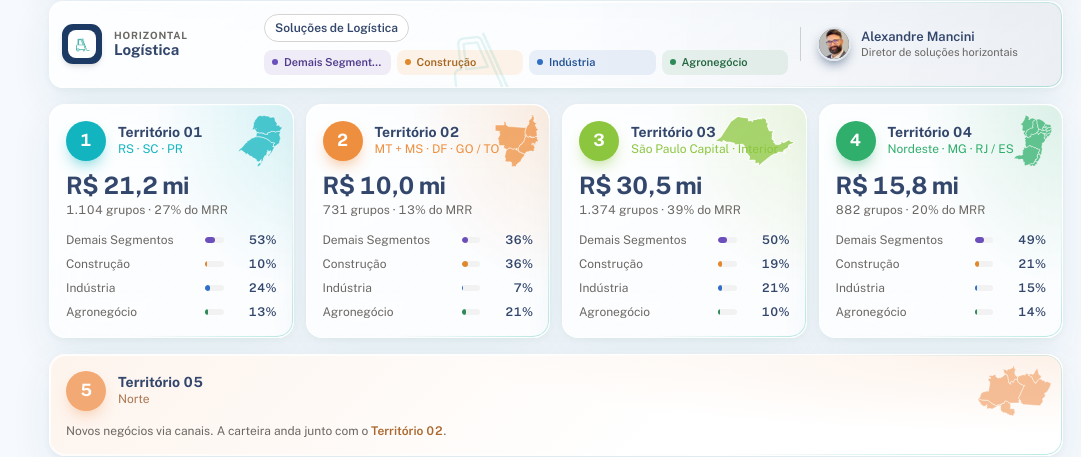
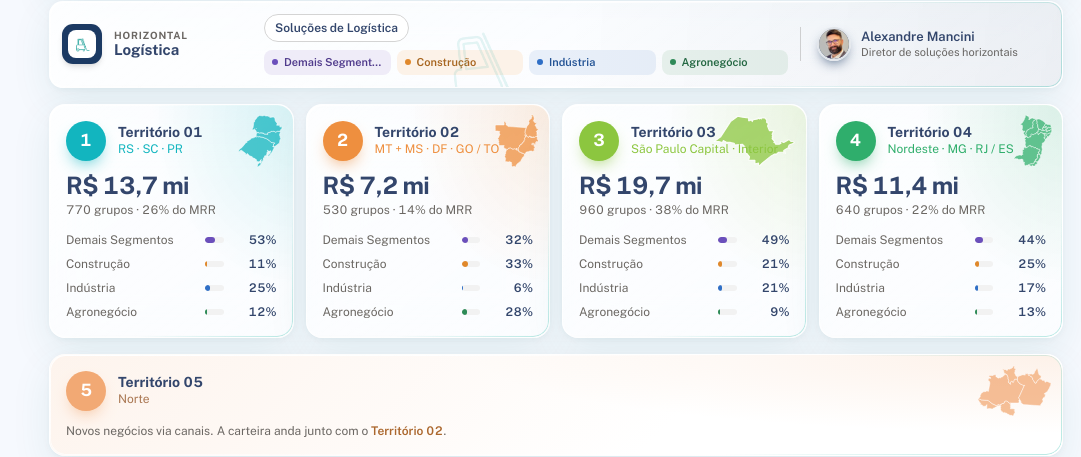
Before and after one commit to brunolimaff-jpg/central-receita, a Next.js app: page / in a window 1280 px wide. Shown: the part 1827-2284 px from the top of the page, without its empty margins (199-1280 px from the left). Built offline with nearby package versions, Linux system fonts and the light colour scheme.

Commit message:
Planejamento 2027: troca os valores reais por ficticios (repo publico, decisao #46)

```diff
--- a/src/features/comercial-v3/components/diretorias-section.tsx
+++ b/src/features/comercial-v3/components/diretorias-section.tsx
@@ -23,6 +23,7 @@ const LOGO_MARCA: Record<string, string> = {
   'Senior Capital': '/brand/marcas/senior-capital.png',
 }
 const TOTAL_GRUPOS = VERTICAIS.reduce((soma, v) => soma + v.grupos, 0)
+const MAIOR_PARTICIPACAO = Math.max(...VERTICAIS.map(v => v.participacao))
 
 /**
  * UFs de cada território, na mesma leitura do campo `ufs` do organograma:
@@ -276,7 +277,7 @@ function ColunaVertical({ vertical, indice }: { vertical: Vertical; indice: numb
         <p className="num relative mt-3 text-[28px] font-bold leading-none tracking-[-0.03em]">{formatarRealCompacto(vertical.mrr)}</p>
         <p className="relative mt-1 text-[12px] text-white/85">MRR · {pct(vertical.participacao)} da base · {grupos(vertical.grupos)} grupos</p>
         <span aria-hidden className="relative mt-3 block h-1.5 overflow-hidden rounded-full bg-white/25">
-          <motion.span className="block h-full rounded-full bg-white" initial={{ width: 0 }} whileInView={{ width: pct(vertical.participacao / 0.49) }} viewport={{ once: true }} transition={{ type: 'spring', stiffness: 90, damping: 22, delay: 0.2 + indice * 0.07 }} />
+          <motion.span className="block h-full rounded-full bg-white" initial={{ width: 0 }} whileInView={{ width: pct(vertical.participacao / MAIOR_PARTICIPACAO) }} viewport={{ once: true }} transition={{ type: 'spring', stiffness: 90, damping: 22, delay: 0.2 + indice * 0.07 }} />
         </span>
       </header>
 
--- a/src/features/comercial-v3/org-2027.ts
+++ b/src/features/comercial-v3/org-2027.ts
@@ -5,6 +5,11 @@
  * "Organograma" e "Geografia de atuação — Territórios". O modelo está em
  * construção, sujeito a revisão orçamentária e discussão com o CE — por isso
  * os números aqui são a base de MRR declarada nos slides, não cálculo da carga.
+ *
+ * VALORES FICTÍCIOS: o repositório é público, então MRR, participação e grupos
+ * (por vertical e por território) foram trocados por números inventados, com a
+ * mesma forma dos originais — inclusive o resíduo da matriz por vertical, que
+ * continua não fechando com o total. Os valores reais ficam fora do git.
  * Cinco territórios: o 05 (Norte) faz novos negócios via canais e tem a base
  * anexa ao Território 02, por isso não traz grupos nem MRR próprios.
  */
@@ -39,12 +44,12 @@ export type Horizontal = {
 
 export const CSO: Pessoa = { nome: 'Hermínio Gastaldi', cargo: 'CSO' }
 
-export const MRR_TOTAL = 77.5e6
+export const MRR_TOTAL = 52e6
 
 export const VERTICAIS: Vertical[] = [
   {
     id: 'demais', nome: 'Demais Segmentos', cor: '#6b4fbb', icone: null,
-    mrr: 38e6, participacao: 0.49, grupos: 1634,
+    mrr: 24e6, participacao: 0.46, grupos: 1180,
     diretor: { nome: 'Giovanne Farias', cargo: 'Diretor de segmento' },
     gerentes: [
       { nome: 'José Tavares', cargo: 'Gerente de Vendas Base', escopo: 'Negócios Públicos', lideres: [
@@ -64,7 +69,7 @@ export const VERTICAIS: Vertical[] = [
   },
   {
     id: 'construcao', nome: 'Construção', cor: '#e0882b', icone: 'construcao',
-    mrr: 15e6, participacao: 0.19, grupos: 1299,
+    mrr: 11e6, participacao: 0.21, grupos: 860,
     diretor: { nome: 'Marcos Paulo Malagola', cargo: 'Diretor de segmento' },
     gerentes: [
       { nome: 'Alexandre Kahler', cargo: 'Gerente de Vendas Base', lideres: [
@@ -80,7 +85,7 @@ export const VERTICAIS: Vertical[] = [
   },
   {
     id: 'industria', nome: 'Indústria', cor: '#2f6fc6', icone: 'industria',
-    mrr: 14.5e6, participacao: 0.19, grupos: 752,
+    mrr: 10e6, participacao: 0.19, grupos: 540,
     diretor: { nome: null, cargo: 'Diretor de segmento' },
     gerentes: [
       { nome: 'Vitor Diego', cargo: 'Gerente de Vendas Base', lideres: [
@@ -93,7 +98,7 @@ export const VERTICAIS: Vertical[] = [
   },
   {
     id: 'agro', nome: 'Agronegócio', cor: '#2e8b57', icone: 'agronegocio',
-    mrr: 10e6, participacao: 0.13, grupos: 407,
+    mrr: 7e6, participacao: 0.13, grupos: 320,
     diretor: { nome: 'Fernando Silva', cargo: 'Diretor de segmento' },
     gerentes: [
       { nome: 'Matheus Martins', cargo: 'Gerente de Vendas Base', lideres: [
@@ -138,14 +143,14 @@ export type Territorio = {
 }
 
 export const TERRITORIOS: Territorio[] = [
-  { numero: 1, nome: 'Território 01', ufs: 'RS · SC · PR', cor: '#12b5bf', grupos: 1104, mrr: 21.2e6,
-    porVertical: { agro: { grupos: 109, mrr: 2.7e6 }, construcao: { grupos: 153, mrr: 2.2e6 }, industria: { grupos: 275, mrr: 5.0e6 }, demais: { grupos: 567, mrr: 11.3e6 } } },
-  { numero: 2, nome: 'Território 02', ufs: 'MT + MS · DF · GO / TO', cor: '#ee8f3f', grupos: 731, mrr: 10.0e6,
-    porVertical: { agro: { grupos: 94, mrr: 2.1e6 }, construcao: { grupos: 450, mrr: 3.6e6 }, industria: { grupos: 37, mrr: 0.677e6 }, demais: { grupos: 150, mrr: 3.6e6 } } },
-  { numero: 3, nome: 'Território 03', ufs: 'São Paulo Capital · Interior', cor: '#8cc63f', grupos: 1374, mrr: 30.5e6,
-    porVertical: { agro: { grupos: 103, mrr: 2.9e6 }, construcao: { grupos: 352, mrr: 5.9e6 }, industria: { grupos: 323, mrr: 6.3e6 }, demais: { grupos: 596, mrr: 15.4e6 } } },
-  { numero: 4, nome: 'Território 04', ufs: 'Nordeste · MG · RJ / ES', cor: '#2fae6c', grupos: 882, mrr: 15.8e6,
-    porVertical: { agro: { grupos: 101, mrr: 2.2e6 }, construcao: { grupos: 344, mrr: 3.3e6 }, industria: { grupos: 117, mrr: 2.4e6 }, demais: { grupos: 320, mrr: 7.8e6 } } },
+  { numero: 1, nome: 'Território 01', ufs: 'RS · SC · PR', cor: '#12b5bf', grupos: 770, mrr: 13.7e6,
+    porVertical: { agro: { grupos: 70, mrr: 1.6e6 }, construcao: { grupos: 110, mrr: 1.5e6 }, industria: { grupos: 190, mrr: 3.4e6 }, demais: { grupos: 400, mrr: 7.2e6 } } },
+  { numero: 2, nome: 'Território 02', ufs: 'MT + MS · DF · GO / TO', cor: '#ee8f3f', grupos: 530, mrr: 7.2e6,
+    porVertical: { agro: { grupos: 90, mrr: 2.0e6 }, construcao: { grupos: 300, mrr: 2.4e6 }, industria: { grupos: 30, mrr: 0.45e6 }, demais: { grupos: 110, mrr: 2.3e6 } } },
+  { numero: 3, nome: 'Território 03', ufs: 'São Paulo Capital · Interior', cor: '#8cc63f', grupos: 960, mrr: 19.7e6,
+    porVertical: { agro: { grupos: 80, mrr: 1.8e6 }, construcao: { grupos: 240, mrr: 4.1e6 }, industria: { grupos: 220, mrr: 4.2e6 }, demais: { grupos: 420, mrr: 9.6e6 } } },
+  { numero: 4, nome: 'Território 04', ufs: 'Nordeste · MG · RJ / ES', cor: '#2fae6c', grupos: 640, mrr: 11.4e6,
+    porVertical: { agro: { grupos: 80, mrr: 1.5e6 }, construcao: { grupos: 210, mrr: 2.9e6 }, industria: { grupos: 100, mrr: 1.9e6 }, demais: { grupos: 250, mrr: 5.0e6 } } },
   { numero: 5, nome: 'Território 05', ufs: 'Norte', cor: '#f2a974', grupos: 0, mrr: 0, porVertical: null,
     nota: ['Novos negócios via canais', 'Base anexa ao Território 02'] },
 ]
```
Also changed, not shown: src/features/comercial-v3/carteira-territorio.ts (+5 -5 lines), 2 other files (tests, documents, lock files or other folders).
